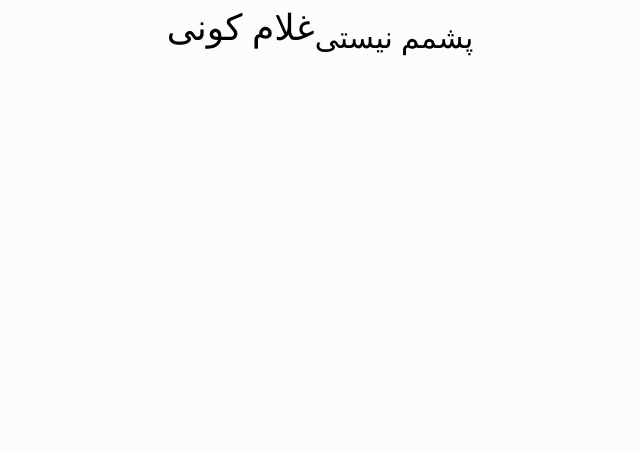
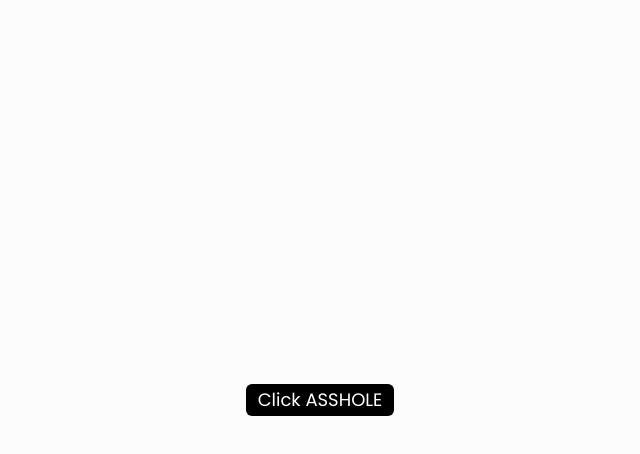
Before and after one commit to mohammad-k13/cortex, a Next.js app: page / in a window 1280 px wide. Shown: the top 454 px of the page, without its empty margins (320-960 px from the left). Built offline with nearby package versions, Linux system fonts and the light colour scheme.

Commit message:
more fun

```diff
--- a/app/layout.tsx
+++ b/app/layout.tsx
@@ -17,11 +17,10 @@ export default function RootLayout({
 }>) {
 	return (
 		<html lang="en">
-			<body className={`${poppins.className} flex-center`}>
+			<body className={`${poppins.className} flex-center flex-row`}>
 				{/* <Header /> */}
-				<h2 className="text-4xl text-black">غلام کونی</h2>
-				<h1 className="text-3xl text-black mt-5">پشمم نیستی				</h1>
-				{/* <main className="max-w-[1950px] max-h-[1080px] mx-auto">{children}</main> */}
+
+				<main className="max-w-[1950px] max-h-[1080px] mx-auto">{children}</main>
 			</body>
 		</html>
 	);
--- a/app/page.tsx
+++ b/app/page.tsx
@@ -3,18 +3,47 @@
 import Section from "@/components/Section";
 import { useSnapshot } from "valtio";
 import { ChangingSectionToFalse, ChangingSectionToTrue, NextSection, PrevSection, SectionStore } from "@/Store";
-import { motion, AnimatePresence } from "framer-motion";
+import { motion, AnimatePresence, useAnimate } from "framer-motion";
 import { SectionsInfo } from "@/constants";
 import { usePathname } from "next/navigation";
 import HomeNavigation from "@/components/HomeNavigation";
 
 export default function Home() {
 	const { currentSection, changingSection } = useSnapshot(SectionStore);
+	const [scope, animate] = useAnimate();
+	// return (
+	// 	<section className="w-full min-h-[100vh] flex relative overflow-hidden">
+	// 		<Section sectionInfo={SectionsInfo.find((sec) => sec.id === currentSection)!} />
+	// 		{/* Slide Controllers */}
+	// 		<HomeNavigation />
+	// 	</section>
+	// );
+
+	const ShowToastHandler = async () => {
+		await animate(".button", {scale: 0, zIndex: -10})
+		await animate(".toast-container", {opacity: 1})
+		animate(".toast", {width: 300,height: 200,  opacity: 1, zIndex: 20}, {type: "spring",duration: .56,  damping: 5})
+	};
+	const HideToastHandler = async () => {
+		animate(".toast", {width: 0, height: 0,  opacity: 0, zIndex: -10}, {type: "spring",duration: .56,  damping: 5})
+		await animate(".toast-container", {opacity: 0,})
+		animate(".button", {scale: 1, zIndex: 10})
+	};
+
 	return (
-		<section className="w-full min-h-[100vh] flex relative overflow-hidden">
-			<Section sectionInfo={SectionsInfo.find((sec) => sec.id === currentSection)!} />
-			{/* Slide Controllers */}
-			<HomeNavigation />
+		<section ref={scope} className="w-full min-h-[100vh] flex-center">
+			<button
+				className="button h-8 px-3 bg-black text-white text-lg rounded-md"
+				onClick={ShowToastHandler}>
+				Click ASSHOLE
+			</button>
+
+			<div  className="toast-container w-full h-full bg-[#33333360] absolute flex-center opacity-0" >
+				<div className="toast w-[300px] h-0 bg-white shadow-ld rounded-xl flex items-center justify-between py-5 flex-col" onClick={HideToastHandler}>
+					<h1 className="text-black w-[70%] text-center">IF I HAD A FACE LIEK YOURS, I'D SUE MY PARENTS.</h1>
+					<p className="text-sm text-gray-500 text-center">poor loser<br /> haaaa</p>
+				</div>
+			</div>
 		</section>
 	);
 }
```
